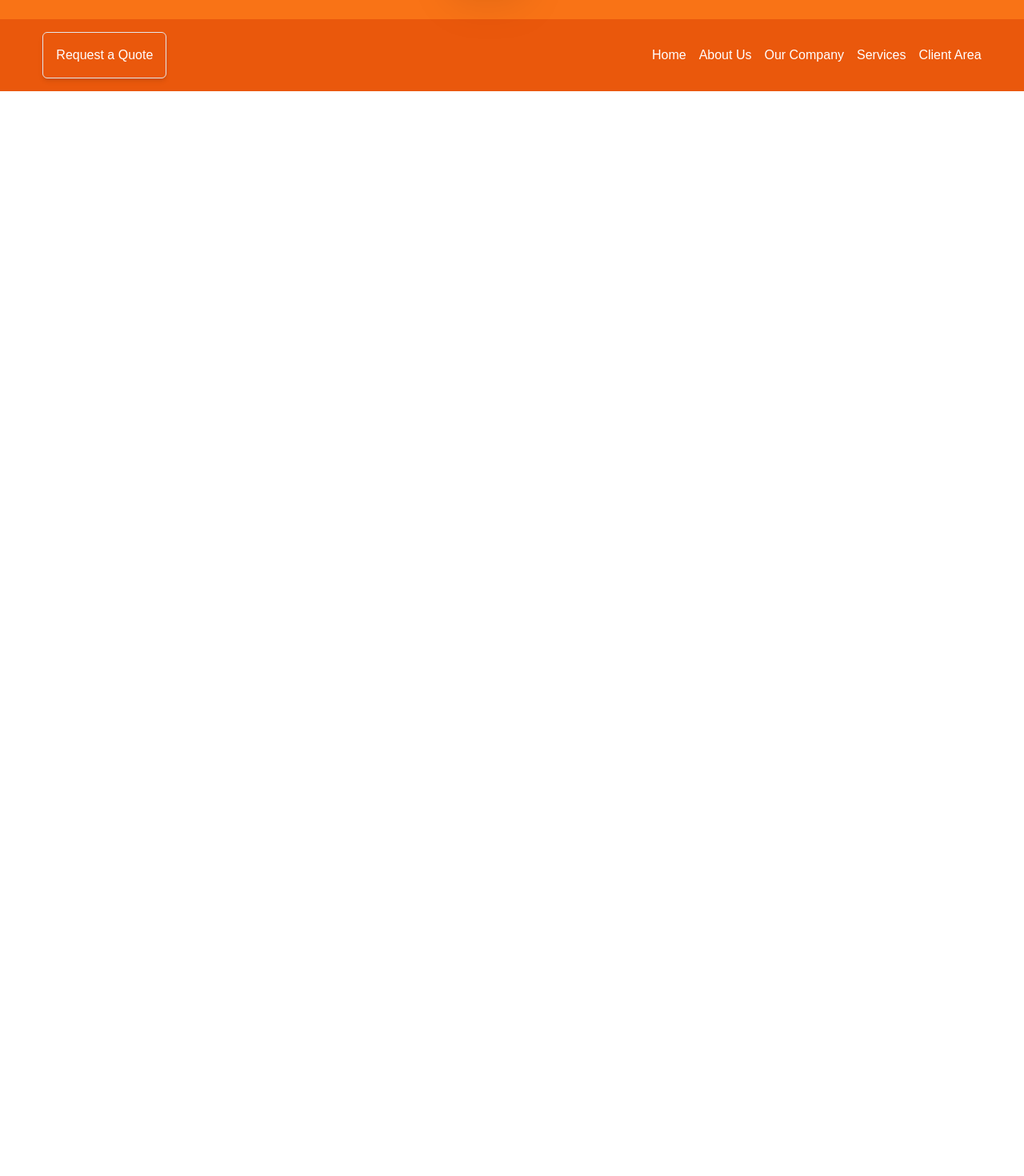
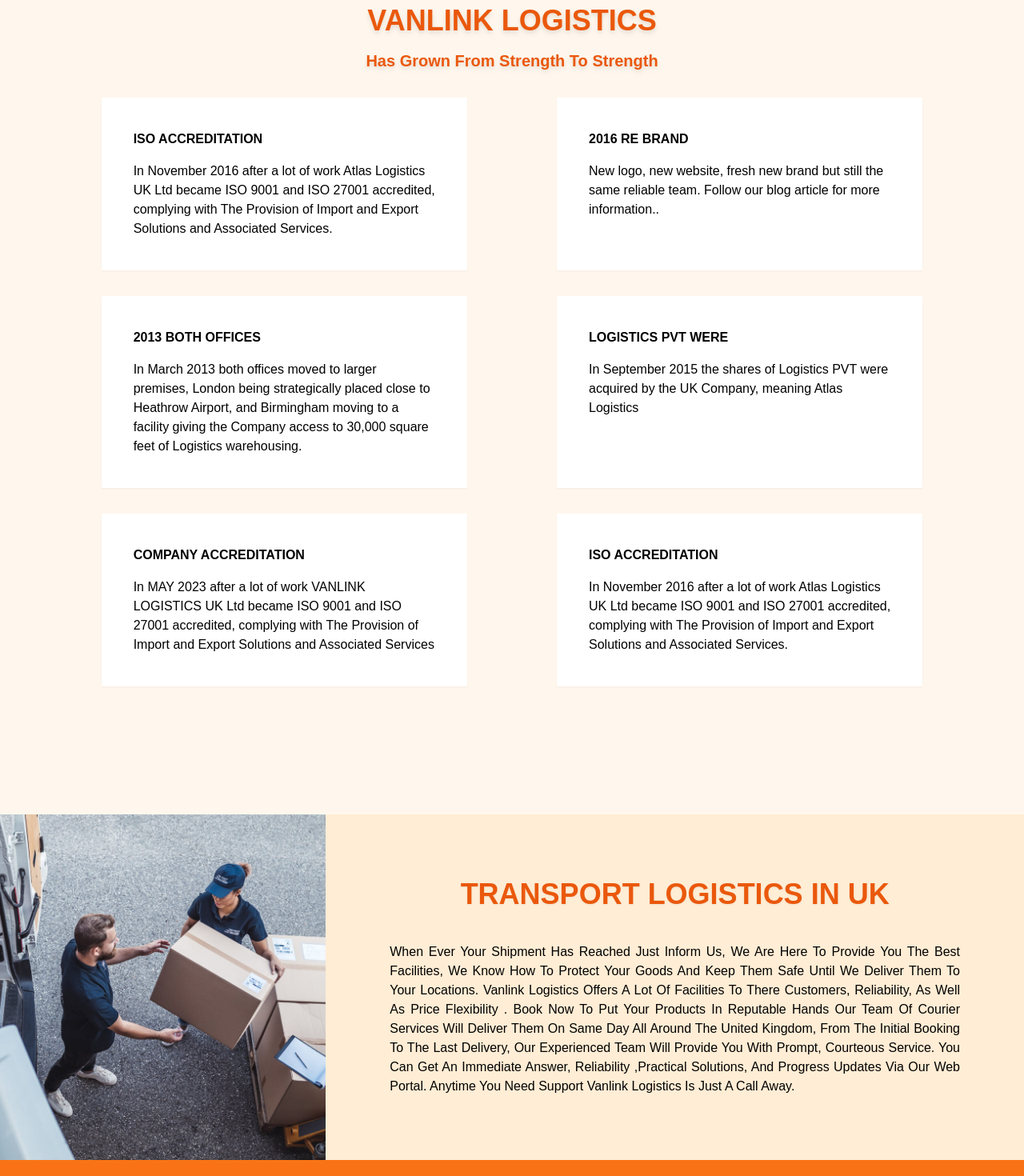
Before and after one commit to mrusmanmughal1/valinkLogistics, a Next.js app in the folder courier/view/: page /more-about-us in a window 1280 px wide. Shown: the part 1100-2570 px from the top of the page at 80% size. Before the commit the page ends 1214 px from the top, so only its background shows below. Built offline with nearby package versions, Linux system fonts and the light colour scheme.

Commit message:
Added  Ui

```diff
--- a/courier/view/src/UI/EstimationUI.jsx
+++ b/courier/view/src/UI/EstimationUI.jsx
@@ -2,15 +2,15 @@
 
 const EstimationUI = () => {
   return (
-    <div className="bg-orange-200 p-20 border-2">
+    <div className="bg-orange-200 p-10 md:p-20  border-2">
       <div className="flex justify-center items-center   ">
         <div className="flex justify-center flex-col relative shadow-lg  shadow-orange-400">
-          <div className="text-bold text-white font-bold bg-orange-500 rounded-md text-center text-2xl p-4">
+          <div className="text-bold  font-bold  bg-white text-orange-600  drop-shadow-md text-center ext-lg  md:text-2xl p-4">
             QUOTE DETAILS
           </div>
-      <span class="animate-ping absolute inline-flex h-5  w-5 right-0 top-0  rounded-full bg-orange-400 opacity-75"></span>
+      <span class="animate-ping absolute inline-flex h-5  w-5 right-0 top-0  rounded-full bg-orange-700 opacity-75"></span>
 
-          <div className=" space-y-2 border-orange-200  border-2 p-10 text-2xl text-center font-semibold">
+          <div className=" space-y-2 bg-white  border-2 p-10 text-lg md:text-2xl text-center font-semibold">
             <p>The Quote Will be Delivered on Same Day </p>
             <p className="text-orange-700">Cost will be : $45.00</p>
             <p>(Quote Extending vat)</p>
--- a/courier/view/src/app/home/page.jsx
+++ b/courier/view/src/app/home/page.jsx
@@ -119,11 +119,14 @@
           </div>
         </div>
         <div className="bg-orange-50 text-center py-10">
-          <button className="text-white font-semibold bg-orange-600 p-4 rounded-md">
-             <Link href={'/more-about-us'}>More About Us{" "}</Link>
-          </button>
+          <Link href={"/more-about-us"}>
+            <button className="text-white font-sans font-semibold bg-orange-600 p-4 rounded-md">
+              More About Us{" "}
+            </button>
+          </Link>
         </div>
       </div>
+
     </div>
   );
 };
--- a/courier/view/src/app/more-about-us/layout.jsx
+++ b/courier/view/src/app/more-about-us/layout.jsx
@@ -3,7 +3,7 @@
 
 
 export const metadata = {
-    title: "More About Us ",
+    title: "Vanlink Logistics -More About Us ",
     description: "More About Us",
   };
 
--- a/courier/view/src/app/more-about-us/page.jsx
+++ b/courier/view/src/app/more-about-us/page.jsx
@@ -1,23 +1,25 @@
 import Image from "next/image";
 import React from "react";
 import more1 from "../../Assets/more1.jpg";
+import more2 from "../../Assets/more2.jpg";
 
 const page = () => {
   return (
     <div>
       <div className="text-center    relative">
-        <div className="absolute z-20 flex justify-center flex-col gap-10 w-full py-40 h-screen">
+        <div className="absolute z-20 flex justify-center flex-col gap-10  w-full py-40 h-screen  ">
           <div className="">
-            <div className="   text-white text-center text-5xl font-extrabold font-sans drop-shadow-md  uppercase">
+            <div className="   text-white text-center text-4xl md:text-5xl font-extrabold font-sans drop-shadow-md  uppercase">
               Everyone within our business <br></br>
               understands our mission
             </div>
-            <p className="font-sans text-white">
+            <p className="font-sans p-4 text-white">
               It means we don’t just come to work to do a job, we come to work
               to make a difference.
             </p>
           </div>
-          <div className=" gap-8 text-white  flex flex-col justify-center items-center  w-full  ">
+          <div className=" hidden  md:block ">
+            <div className="  gap-8 text-white  flex flex-col justify-center items-center  w-full  ">
               <p className="text-2xl font-semibold w-1/2">
                 “ To make the process of buying and managing shipping and
                 logistics services simple, efficient, stress free and cost
@@ -30,6 +32,7 @@
               </p>
             </div>
           </div>
+        </div>
         <div className="absolute inset-0 bg-orange-700  opacity-60 "></div>
         <Image
           src={more1}
@@ -37,6 +40,93 @@
           className="w-full  md:object-conta h-screen object-cover"
         />
       </div>
+      <div className="  md:p-20 bg-orange-50">
+        <div className="w-11/12 mx-auto py-20">
+          <div className=" pb-8 text-center space-y-4  drop-shadow-md font-bold capitalize text-orange-600">
+            <p className="text-4xl font-extrabold uppercase">
+              VANLINK LOGISTICS
+            </p>
+            <p className="text-xl"> has grown from strength to strength</p>
+          </div>
+          <div className=" w-11/12 mx-auto md:w-full ">
+            <div className="grid md:grid-cols-2 grid-cols-1 gap-8   lg:gap-x-28">
+              <div className="p-10 space-y-4 bg-white shadow-sm">
+                <p className="font-bold">ISO ACCREDITATION</p>
+                <p>
+                  In November 2016 after a lot of work Atlas Logistics UK Ltd
+                  became ISO 9001 and ISO 27001 accredited, complying with The
+                  Provision of Import and Export Solutions and Associated
+                  Services.
+                </p>
+              </div>
+              <div className="p-10 space-y-4 bg-white shadow-sm">
+                <p className="font-bold">2016 RE BRAND</p>
+                <p>
+                  New logo, new website, fresh new brand but still the same
+                  reliable team. Follow our blog article for more information..
+                </p>
+              </div>
+              <div className="p-10 space-y-4 bg-white shadow-sm">
+                <p className="font-bold">2013 BOTH OFFICES</p>
+                <p>
+                  In March 2013 both offices moved to larger premises, London
+                  being strategically placed close to Heathrow Airport, and
+                  Birmingham moving to a facility giving the Company access to
+                  30,000 square feet of Logistics warehousing.
+                </p>
+              </div>
+              <div className="p-10 space-y-4 bg-white shadow-sm">
+                <p className="font-bold">LOGISTICS PVT WERE</p>
+                <p>
+                  {" "}
+                  In September 2015 the shares of Logistics PVT were acquired by
+                  the UK Company, meaning Atlas Logistics
+                </p>
+              </div>
+              <div className="p-10 space-y-4 bg-white shadow-sm">
+                <p className="font-bold">COMPANY ACCREDITATION</p>
+                <p>
+                  In MAY 2023 after a lot of work VANLINK LOGISTICS UK Ltd
+                  became ISO 9001 and ISO 27001 accredited, complying with The
+                  Provision of Import and Export Solutions and Associated
+                  Services
+                </p>
+              </div>
+              <div className="p-10 space-y-4 bg-white shadow-sm">
+                <p className="font-bold">ISO ACCREDITATION</p>
+                <p>
+                  In November 2016 after a lot of work Atlas Logistics UK Ltd
+                  became ISO 9001 and ISO 27001 accredited, complying with The
+                  Provision of Import and Export Solutions and Associated
+                  Services.
+                </p>
+              </div>
+            </div>
+          </div>
+        </div>
+      </div>
+      <div className="flex flex-col md:flex-row">
+        <div className="w-1/2 ">
+          <Image src={more2} alt=""  className="w-full h-full  hidden md:block  object-cover"/>
+        </div>
+        <div className="w-full bg-orange-100  flex flex-col  justify-center items-center  p-8 md:p-20 text-justify space-y-10">
+          <p className="text-4xl font-extrabold text-center uppercase drop-shadow-sm text-orange-600">Transport Logistics in UK</p>
+          <p className="capitalize font-thin">
+            when ever your shipment has reached just inform us, we are here to
+            provide you the best facilities, we know how to protect your goods
+            and keep them safe until we deliver them to your locations. Vanlink
+            Logistics offers a lot of facilities to there customers,
+            reliability, as well as price flexibility . Book now to put your
+            products in reputable hands our team of courier services will
+            deliver them on same day all around the United Kingdom, From the
+            initial booking to the last delivery, our experienced team will
+            provide you with prompt, courteous service. You can get an immediate
+            answer, reliability ,practical solutions, and progress updates via
+            our web portal. Anytime you need support Vanlink Logistics is just a
+            call away.
+          </p>
+        </div>
+      </div>
     </div>
   );
 };
--- a/courier/view/src/app/page.js
+++ b/courier/view/src/app/page.js
@@ -1,4 +1,5 @@
 
+import CourierDetailsForm from "@/UI/CourierDetailsForm"
 import EstimationUI from "@/UI/EstimationUI"
 import SilderMain from "@/UI/SilderMain"
 import Hero from "@/components/Hero"
@@ -11,6 +12,7 @@
         <SilderMain/>
         <SelectVehicle/>
         <EstimationUI/>
+        <CourierDetailsForm/>
     </div>
   )
 }
```
Also changed, not shown: courier/view/src/UI/CourierDetailsForm.jsx (+95 -26 lines), courier/view/src/Assets/more2.jpg (added). Lines whose indentation alone changed are shown as unchanged.
